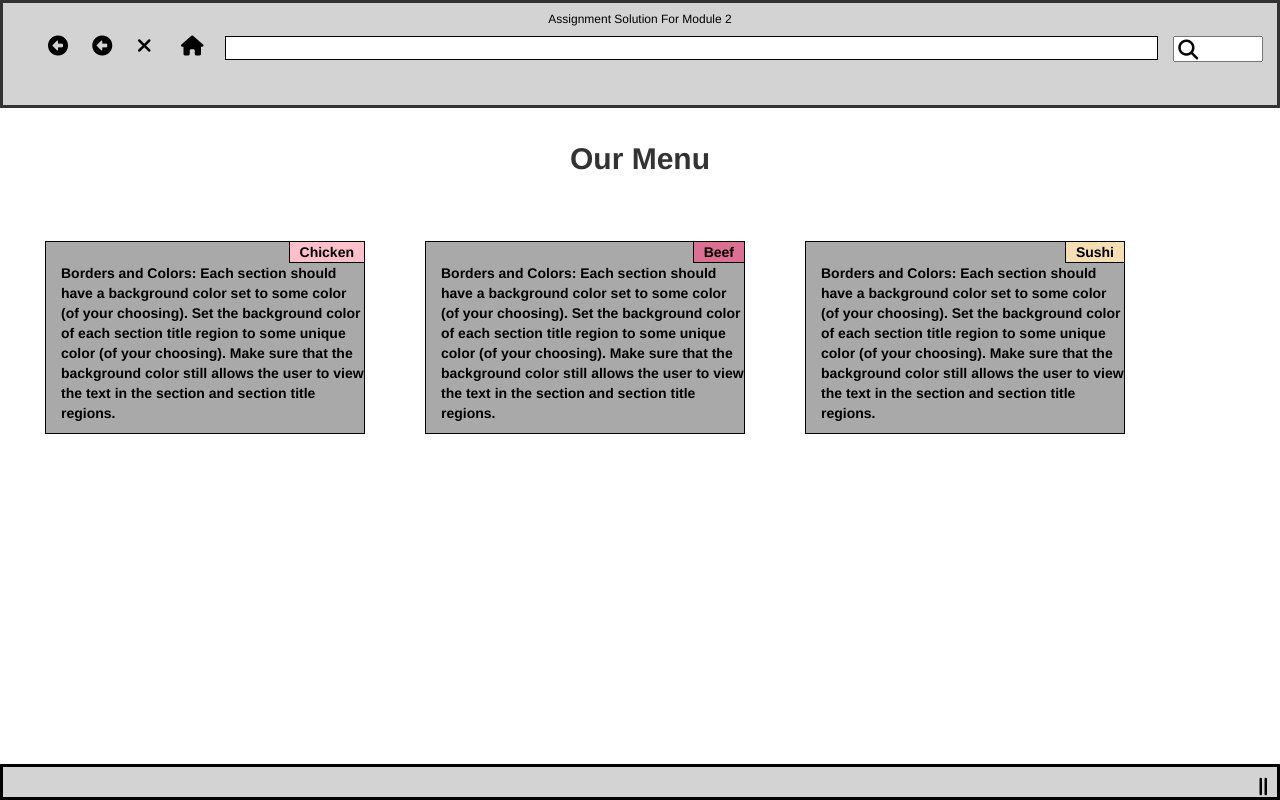
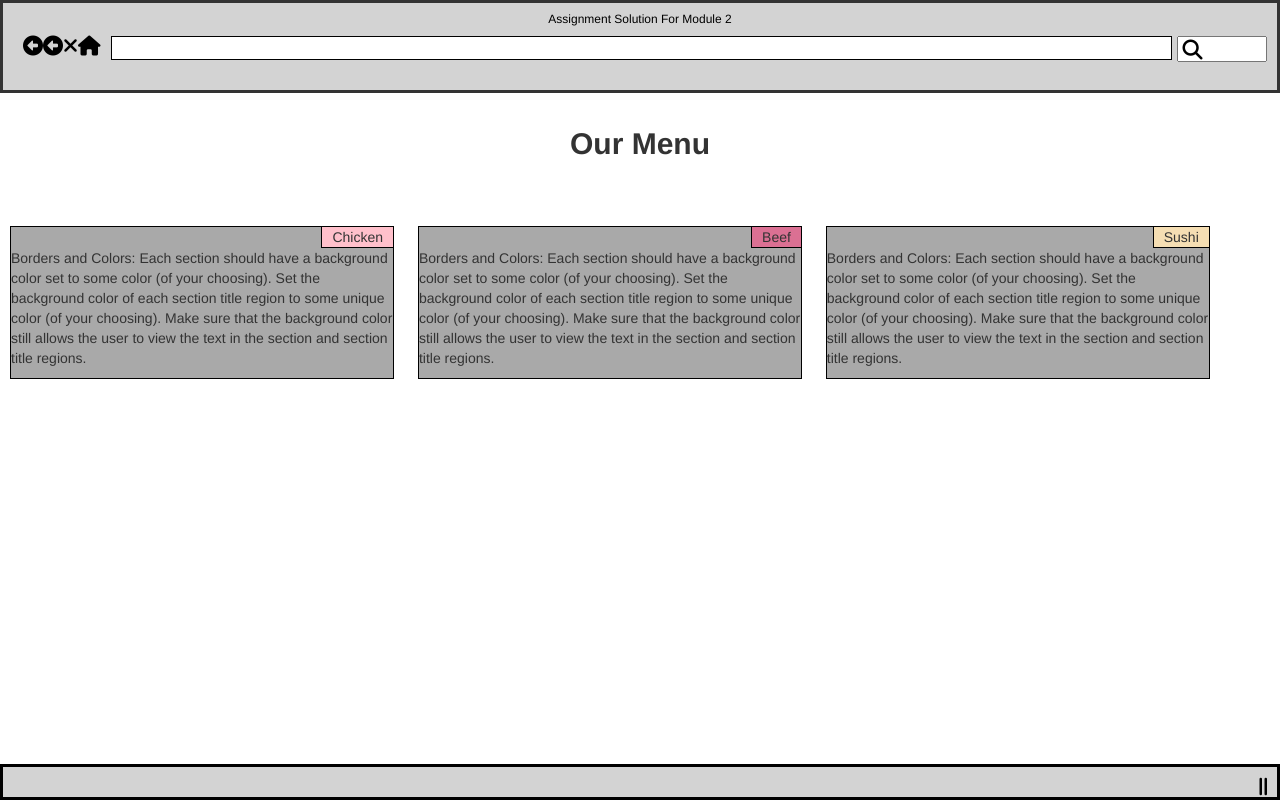
Before and after one commit to maliha2/Module2-Solution, a plain HTML site: page index.html in a window 1280 px wide. Drawn offline with nearby package versions, Linux system fonts and the light colour scheme.

Commit message:
Initial Commit

```diff
--- a/css.css
+++ b/css.css
@@ -8,6 +8,27 @@
 i{
     color: black;
     font-size: 20px;
+}
+.start{
+    display: flex;
+    margin-left: 10px;
+    margin-right: 10px;
+}
+
+.icon{
+    position: absolute;
+    margin-left: 5px;
+    margin-top: 4px;
+}
+
+.endicon{
+    float: right;
+    margin-bottom: 0px
+}
+
+.bar{
+    width: 100%;
+    border: 1px;
 }
 
 p{
@@ -23,12 +44,35 @@ footer {
     background: lightgrey;
 }
 
-.span1{
+.box{
+    display: flow-root;
+}
+
+.box1{
     float: right;
     padding-right: 10px;
     padding-left: 10px;
     border-left: solid black 1px;
     border-bottom: solid black 1px;
+    background: pink
+}
+
+.box2{
+    float: right;
+    padding-right: 10px;
+    padding-left: 10px;
+    border-left: solid black 1px;
+    border-bottom: solid black 1px;
+    background: palevioletred
+}
+
+.box3{
+    float: right;
+    padding-right: 10px;
+    padding-left: 10px;
+    border-left: solid black 1px;
+    border-bottom: solid black 1px;
+    background: wheat
 }
 
 .div1{
@@ -45,32 +89,28 @@ footer {
     margin-bottom: 60px;
 }
 
-
 .Coldiv1{
-    margin-left: 45px;
-    padding-right: 0px; !important;
-    margin-right: 30px;
+    margin-left: 35px;
+    padding-right: 0px;
     display: block;
     height: 100%;
     border: 1px solid black;
     background-color: darkgrey;
-    width: 28%;
 }
 
 @media screen and (max-width: 767px){
     .Coldiv1{
         width: 90%;
-        margin-left: 30px;
+        margin-left: 12px;
         margin-bottom: 5px;
     }
 }
 
 .Coldiv2{
-    margin-left: 30px;
-    margin-right: 30px;
+    margin-left: 10px;
+    margin-right: 10px;
     border: 1px solid black;
     background-color: darkgrey;
-    width: 28%;
     padding-right: 0px;
     display: block;
     height: 100%;
@@ -84,18 +124,28 @@ footer {
 }
 
 .Coldiv3{
-    margin-left: 30px;
+    margin-left: 10px;
     margin-right: 30px;
     border: 1px solid black;
     background-color: darkgrey;
-    width: 28%;
     padding-right: 0px;
     display: block;
     height: 100%;
 }
+
+@media screen and (min-width: 992px){
+    .Coldiv1, .Coldiv2, .Coldiv3{
+        width: 30%;
+        height: 100%;
+        display: inline-block;
+        margin-left: 10px;
+        margin-right: 10px;
+    }
+}
+
 @media screen and (min-width: 768px) and (max-width: 991px){
     .Coldiv1, .Coldiv2{
-        width: 41%;
+        width: 45%;
         display: inline-block;
     }
     .Coldiv3{
@@ -116,17 +166,10 @@ footer {
     background-color: white;
     margin-bottom: 30px;
     width: 100%;
+    margin-right: 5px;
 }
 
-.row{
-    margin-bottom: 15px;
+.search{
+    width: 7vw;
+    padding-left: 25px
 }
-
-.col-xs-1, .col-xs-2, .col-xs-3, .col-xs-4, .col-xs-5, .col-xs-6, .col-xs-7, .col-xs-8,
-.col-sm-1, .col-sm-2, .col-sm-3, .col-sm-4, .col-sm-5, .col-sm-6, .col-sm-7, .col-sm-8,
-.col-md-1, .col-md-2, .col-md-3, .col-md-4, .col-md-5, .col-md-6, .col-md-7, .col-md-8,
-.col-lg-1, .col-lg-2, .col-lg-3, .col-lg-4, .col-lg-5, .col-lg-6, .col-lg-7, .col-lg-8 {
-    color: black;
-    font-weight: bold;
-    text-align: center;
-}
--- a/index.html
+++ b/index.html
@@ -20,27 +20,24 @@
 <body>
 
 <div class="div1">
-
     <h1 class="heading"> Assignment Solution For Module 2 </h1>
-
     <div class="container-fluid">
         <div class="row">
-            <div class="col-md-12">
-
-                <div class="col-md-2">
-                    <i class="fas fa-arrow-alt-circle-left col-md-3"></i>
-                    <i class="fas fa-arrow-alt-circle-left col-md-3"></i>
-                    <i class="fas fa-times col-md-3"></i>
-                    <i class="fas fa-home col-md-3"></i>
+            <div class="start">
+                <div class="start">
+                    <i class="fas fa-arrow-alt-circle-left "></i>
+                    <i class="fas fa-arrow-alt-circle-left"></i>
+                    <i class="fas fa-times"></i>
+                    <i class="fas fa-home"></i>
                 </div>
 
-                <div class="searchBar col-md-9">
-                    <input type="text" style="width: 100%; border: 0px">
+                <div class="searchBar">
+                    <input type="text" class="bar">
                 </div>
 
-                <div class="col-md-1">
-                    <i class="fas fa-search" style="position: absolute; margin-left: 5px; margin-top: 4px;"></i>
-                    <input type="text" style="width: 7vw; padding-left: 25px">
+                <div>
+                    <i class="fas fa-search icon"> </i>
+                    <input type="text" class="search">
                 </div>
 
             </div>
@@ -52,15 +49,12 @@
 
 <div class="div3"> Our Menu</div>
 
-<div class="container-fluid">
-    <div class="row">
-
-        <div class="col-md-3 Coldiv1" style="padding-right: 0px">
-
-            <div style="display: flow-root">
-                <div class="span1" style="background: pink"> Chicken</div>
+<div>
+    <div>
+        <div class="Coldiv1">
+            <div class="box">
+                <div class="box1"> Chicken</div>
             </div>
-
             <div>
                 <p> Borders and Colors: Each section should have a background color set to some color (of your
                     choosing).
@@ -72,9 +66,9 @@
 
         </div>
 
-        <div class="col-md-3 Coldiv2" style="padding-right: 0px">
-            <div style="display: flow-root">
-                <div class="span1" style="background: palevioletred"> Beef</div>
+        <div class="Coldiv2">
+            <div class="box">
+                <div class="box2"> Beef</div>
             </div>
             <div>
                 <p> Borders and Colors: Each section should have a background color set to some color (of your
@@ -86,9 +80,9 @@
             </div>
         </div>
 
-        <div class="col-md-3 Coldiv3" style="padding-right: 0px">
-            <div style="display: flow-root">
-                <div class="span1" style="background: wheat"> Sushi</div>
+        <div class="Coldiv3">
+            <div class="box">
+                <div class="box3"> Sushi</div>
             </div>
             <div>
                 <p> Borders and Colors: Each section should have a background color set to some color (of your
@@ -106,7 +100,7 @@
 <footer>
     <div class="div2">
         <span>
-            <i class="fas fa-grip-lines-vertical" style="float: right; margin-bottom: 0px"></i>
+            <i class="fas fa-grip-lines-vertical endicon"></i>
         </span>
 
     </div>
```
